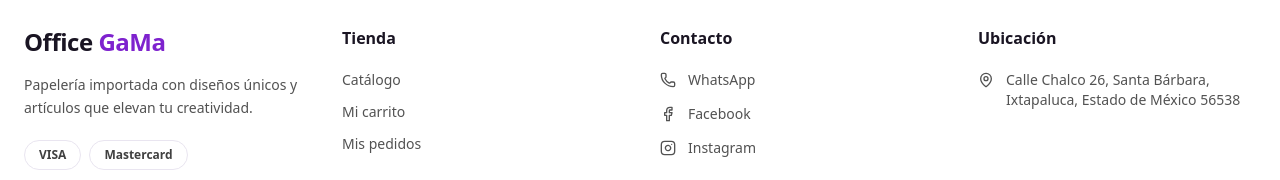
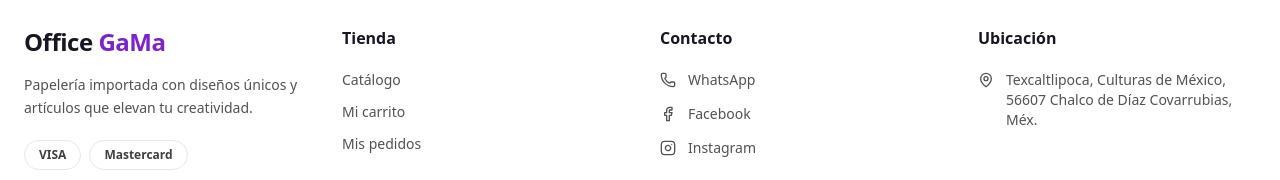
Before and after one commit to BosskingGM/office-gama, a Next.js app: page /login in a window 1280 px wide. Shown: the part 848-1028 px from the top of the page. Built offline with nearby package versions, Linux system fonts and the light colour scheme; no server answers.

Commit message:
Add files via upload

```diff
--- a/src/app/carrito/page.tsx
+++ b/src/app/carrito/page.tsx
@@ -15,6 +15,7 @@ import {
 import { supabase } from "@/lib/supabase";
 import { useCart } from "@/context/CartContext";
 import LocationPicker from "@/components/LocationPicker";
+import { STORE_ADDRESS_SHORT, STORE_PICKUP_DATA } from "@/lib/store";
 import {
   LOCAL_CITIES,
   LOCAL_COVERAGE_TEXT,
@@ -29,16 +30,8 @@ import {
 const money = (n: number) =>
   n.toLocaleString("es-MX", { style: "currency", currency: "MXN" });
 
-// Para "Recoger en tienda" el pedido se guarda con la dirección de la tienda
-// (el servidor exige dirección, ciudad y código postal en todos los pedidos).
-const STORE = {
-  address: "Calle Chalco 26, Santa Bárbara (recoger en tienda)",
-  city: "Ixtapaluca",
-  postal_code: "56538",
-};
-
 const SHIPPING_NOTES: Record<ShippingType, string> = {
-  pickup: "Calle Chalco 26, Santa Bárbara, Ixtapaluca",
+  pickup: STORE_ADDRESS_SHORT,
   local: `${LOCAL_COVERAGE_TEXT} · costo fijo`,
   paqueteria: "Envío a todo México",
 };
@@ -293,7 +286,7 @@ export default function CarritoPage() {
         : {
             full_name: form.full_name.trim(),
             phone: form.phone.trim(),
-            ...STORE,
+            ...STORE_PICKUP_DATA,
           };
 
       const response = await fetch("/api/create-checkout-session", {
@@ -697,7 +690,7 @@ export default function CarritoPage() {
                   </>
                 ) : (
                   <p className="sm:col-span-2 text-sm text-neutral-600 bg-peach-soft border border-peach rounded-xl px-4 py-3">
-                    Recogerás tu pedido en {STORE.address.split(" (")[0]}, {STORE.city}.
+                    Recogerás tu pedido en {STORE_ADDRESS_SHORT}.
                     Te avisaremos cuando esté listo.
                   </p>
                 )}
--- a/src/app/pedido/[id]/page.tsx
+++ b/src/app/pedido/[id]/page.tsx
@@ -5,6 +5,7 @@ import Link from "next/link";
 import { useParams } from "next/navigation";
 import { supabase } from "@/lib/supabase";
 import { SHIPPING_OPTIONS, type ShippingType } from "@/lib/shipping";
+import { STORE_ADDRESS_FULL } from "@/lib/store";
 import StatusBadge, { statusInfo } from "@/components/StatusBadge";
 
 const money = (n: number) =>
@@ -151,7 +152,7 @@ export default function PedidoPage() {
             )}
             {pickup && (
               <p className="text-muted">
-                Calle Chalco 26, Santa Bárbara, Ixtapaluca, Estado de México
+                {STORE_ADDRESS_FULL}
               </p>
             )}
           </div>
--- a/src/components/Footer.tsx
+++ b/src/components/Footer.tsx
@@ -1,8 +1,6 @@
 import Link from "next/link";
 import { Facebook, Instagram, MapPin, Phone } from "lucide-react";
-
-const MAPS_URL =
-  "https://www.google.com/maps/search/?api=1&query=Calle+Chalco+26+Santa+Barbara+Ixtapaluca+Estado+de+Mexico+56538";
+import { STORE_ADDRESS_FULL, STORE_MAPS_URL } from "@/lib/store";
 
 const linkClass =
   "flex items-center gap-3 text-neutral-600 hover:text-brand-strong transition";
@@ -89,16 +87,13 @@ export default function Footer() {
         <div>
           <h4 className="font-bold mb-5">Ubicación</h4>
           <a
-            href={MAPS_URL}
+            href={STORE_MAPS_URL}
             target="_blank"
             rel="noopener noreferrer"
             className="flex items-start gap-3 text-sm text-neutral-600 hover:text-brand-strong transition"
           >
             <MapPin size={16} className="mt-0.5 shrink-0" />
-            <span>
-              Calle Chalco 26, Santa Bárbara, Ixtapaluca, Estado de México
-              56538
-            </span>
+            <span>{STORE_ADDRESS_FULL}</span>
           </a>
         </div>
       </div>
--- /dev/null
+++ b/src/lib/store.ts
@@ -0,0 +1,31 @@
+// Datos de la tienda física. Es el ÚNICO lugar donde vive la dirección:
+// carrito, footer y página de pedido la leen de aquí.
+
+export const STORE = {
+  street: "Texcaltlipoca",
+  colonia: "Culturas de México",
+  city: "Chalco de Díaz Covarrubias",
+  state: "Estado de México",
+  postal_code: "56607",
+} as const;
+
+// Dirección completa, como se muestra al público.
+export const STORE_ADDRESS_FULL =
+  "Texcaltlipoca, Culturas de México, 56607 Chalco de Díaz Covarrubias, Méx.";
+
+// Versión corta para tarjetas y avisos (sin código postal).
+export const STORE_ADDRESS_SHORT =
+  "Texcaltlipoca, Culturas de México, Chalco de Díaz Covarrubias";
+
+// Enlace a Google Maps.
+export const STORE_MAPS_URL = `https://www.google.com/maps/search/?api=1&query=${encodeURIComponent(
+  STORE_ADDRESS_FULL
+)}`;
+
+// Datos que se guardan en el pedido cuando el cliente elige "Recoger en tienda"
+// (el servidor exige dirección, ciudad y código postal en todos los pedidos).
+export const STORE_PICKUP_DATA = {
+  address: `${STORE.street}, ${STORE.colonia} (recoger en tienda)`,
+  city: STORE.city,
+  postal_code: STORE.postal_code,
+};
```
Also changed, not shown: 1 other file (tests, documents, lock files or other folders).
